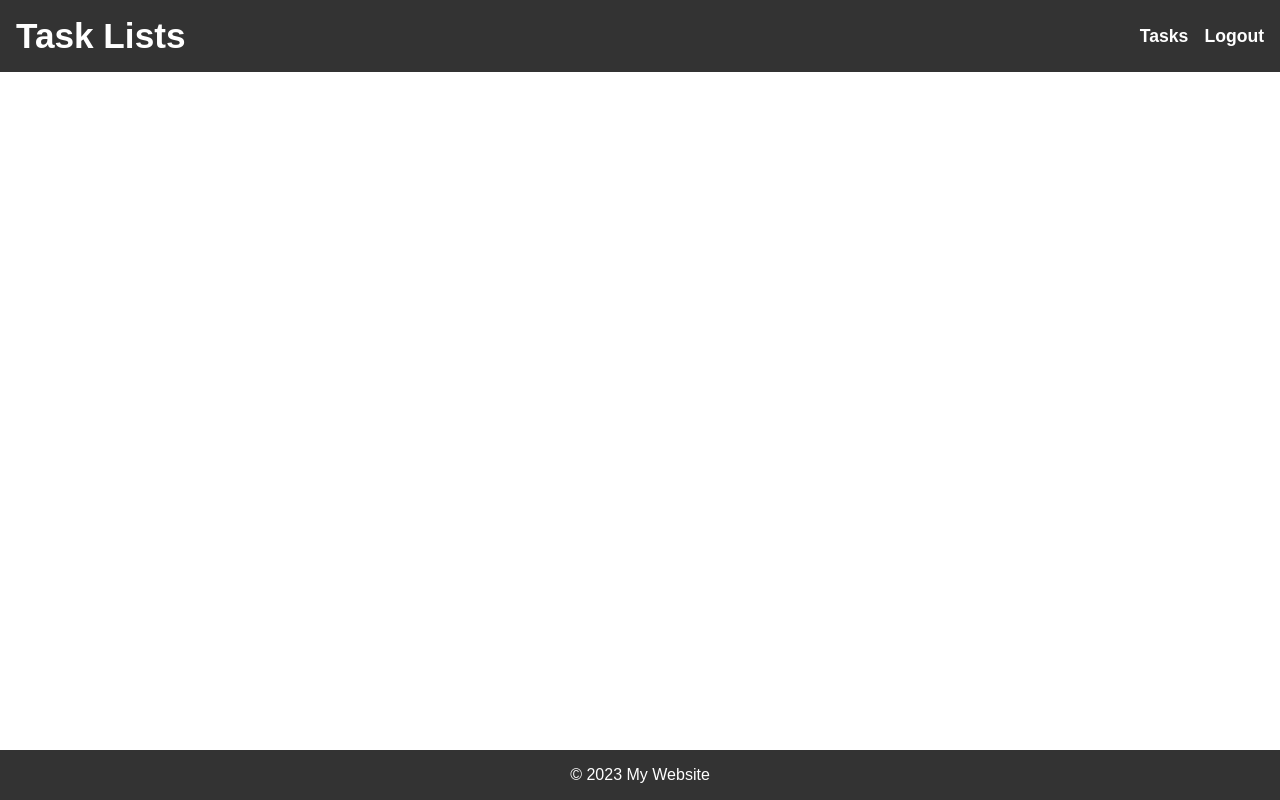
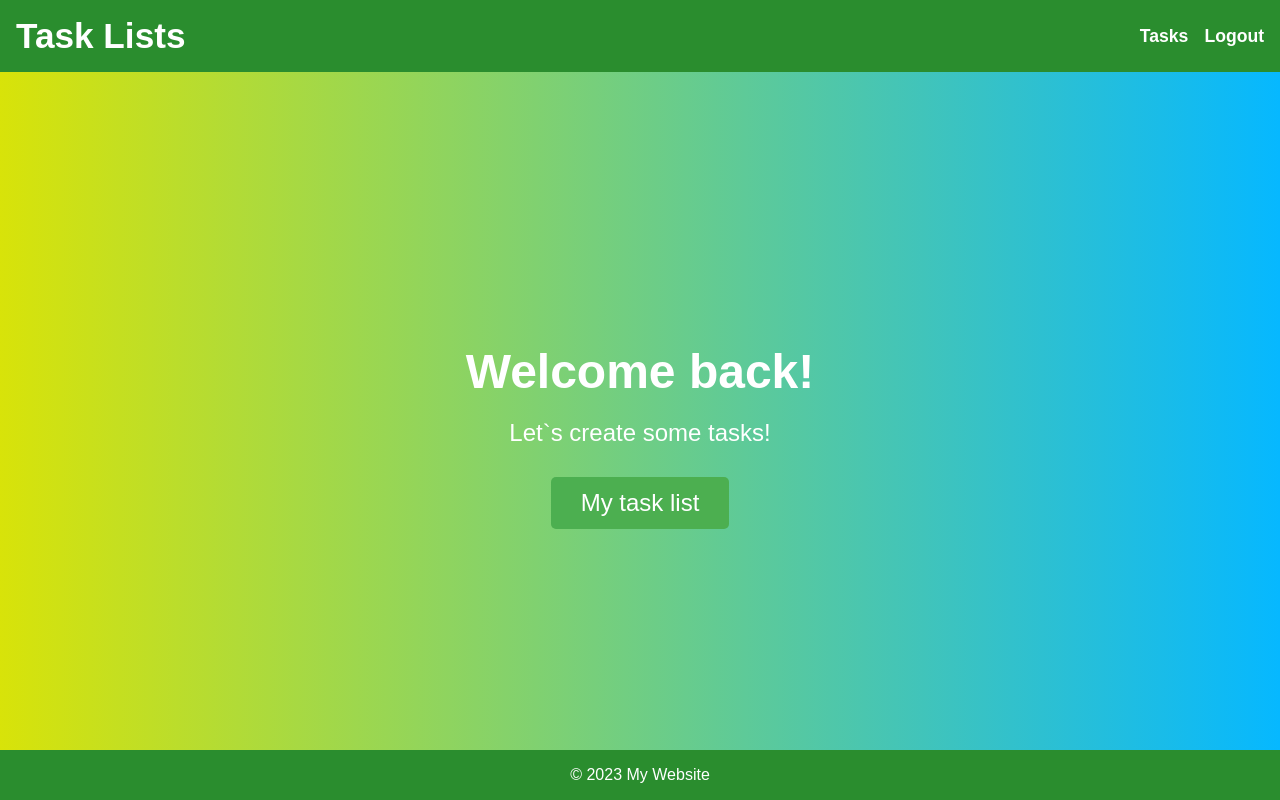
Before and after one commit to soovuh/Django-Task-List, a Django app: page / in a window 1280 px wide. Run offline with Django 4.2, Linux system fonts and the light colour scheme; the visitor is signed in with stand-in values (Sample User, id 1).

Commit message:
Created Home page

```diff
--- a/django_project/accounts/views.py
+++ b/django_project/accounts/views.py
@@ -10,7 +10,7 @@ def register_view(request):
         form = CustomUserCreationForm(request.POST)
         if form.is_valid():
             form.save()
-            return redirect('core:index')
+            return redirect('tasks:list')
     else:
         form = CustomUserCreationForm()
     return render(request, 'accounts/register.html', {
--- /dev/null
+++ b/django_project/core/static/core/index.css
@@ -0,0 +1,37 @@
+main {
+    justify-content: center;
+    align-items: center;
+}
+
+#welcome-section {
+    color: #fff;
+  text-align: center;
+  padding-top: 50px;
+}
+
+#welcome-section h1 {
+  font-size: 48px;
+  margin-bottom: 20px;
+  color: #fff;
+}
+
+#welcome-section p {
+  font-size: 24px;
+  color: #fff;
+  margin-bottom: 30px;
+}
+
+#welcome-section .btn {
+  display: inline-block;
+  background-color: #4CAF50;
+  color: white;
+  padding: 12px 30px;
+  text-align: center;
+  text-decoration: none;
+  font-size: 24px;
+  border-radius: 5px;
+}
+
+#welcome-section .btn:hover {
+  background-color: #3e8e41;
+}
--- a/django_project/core/static/core/style.css
+++ b/django_project/core/static/core/style.css
@@ -12,7 +12,7 @@ body {
 }
 
 header {
-  background-color: #333;
+  background-color: #2a8d2e;
   color: #fff;
   display: flex;
   justify-content: space-between;
@@ -40,20 +40,22 @@ nav a, header a {
 }
 
 nav a:hover, header a:hover {
-  color: #f00;
+  color: rgb(85, 85, 85);
 }
 
 main {
+  background: linear-gradient(90deg, #d8e309 0%, #06b8ff 100%);
   flex: 1;
   display: flex;
   justify-content: start;
   align-items: center;
   padding: 20px;
   flex-direction: column;
+  color: #fff;
 }
 
 footer {
-  background-color: #333;
+background-color: #2a8d2e;
   color: #fff;
   text-align: center;
   padding: 1em;
--- a/django_project/core/templates/core/base.html
+++ b/django_project/core/templates/core/base.html
@@ -6,8 +6,9 @@
     <meta name="viewport"
           content="width=device-width, user-scalable=no, initial-scale=1.0, maximum-scale=1.0, minimum-scale=1.0">
     <meta http-equiv="X-UA-Compatible" content="ie=edge">
+    <link rel="stylesheet" href="{% static 'core/style.css' %}">
     {% block style %}{% endblock style %}
-    <link rel="stylesheet" href="{% static 'core/style.css' %}">
+
     <title>{% block title %} {% endblock title %}</title>
 </head>
 <body>
--- a/django_project/core/templates/core/index.html
+++ b/django_project/core/templates/core/index.html
@@ -1,7 +1,21 @@
 {% extends 'core/base.html' %}
-
+{% load static %}
+{% block style %}<link rel="stylesheet" href="{% static 'core/index.css' %}">{% endblock style %}
 {% block title %}Welcome!{%  endblock  %}
 
 {% block content %}
+    {% if request.user.is_authenticated %}
+        <div id="welcome-section">
+            <h1>Welcome back!</h1>
+            <p>Let`s create some tasks!</p>
+            <a href="{% url 'tasks:list' %}" class="btn">My task list</a>
+        </div>
+    {% else %}
+        <div id="welcome-section">
+            <h1>Welcome to our Website</h1>
+            <p>We are glad you're here. Our website is the perfect place to find what you're looking for.</p>
+            <a href="{% url 'accounts:register' %}" class="btn">Let's start</a>
+        </div>
+    {% endif %}
 
 {% endblock content %}
--- a/django_project/django_project/settings.py
+++ b/django_project/django_project/settings.py
@@ -117,7 +117,7 @@ USE_TZ = True
 
 
 LOGIN_URL = '/login/'
-LOGIN_REDIRECT_URL = '/'
+LOGIN_REDIRECT_URL = '/tasks/list/'
 LOGOUT_REDIRECT_URL = '/'
 
 # Static files (CSS, JavaScript, Images)
--- a/django_project/tasks/static/tasks/form-style.css
+++ b/django_project/tasks/static/tasks/form-style.css
@@ -7,7 +7,7 @@
 
 /* Style for the New Task Form */
 .new-task-form {
-  background-color: #f5f5f5;
+  background-color: #3e8e413c;
   padding: 20px;
   border-radius: 5px;
 }
@@ -74,6 +74,8 @@
   border: 1px solid #ccc;
   padding: 5px;
   font-size: 16px;
+  background-color: #3e8e4100;
+  color: #fff;
 }
 
 .form-fields textarea {
--- a/django_project/tasks/static/tasks/style.css
+++ b/django_project/tasks/static/tasks/style.css
@@ -22,7 +22,7 @@
 }
 
 .task {
-  background-color: #f5f5f5;
+ background-color: #3e8e413c;
   padding: 20px;
   margin: 10px;
   border-radius: 5px;
```
Also changed, not shown: django_project/accounts/static/accounts/style.css (+10 -1 lines), django_project/tasks/forms.py (line endings or trailing spaces).
